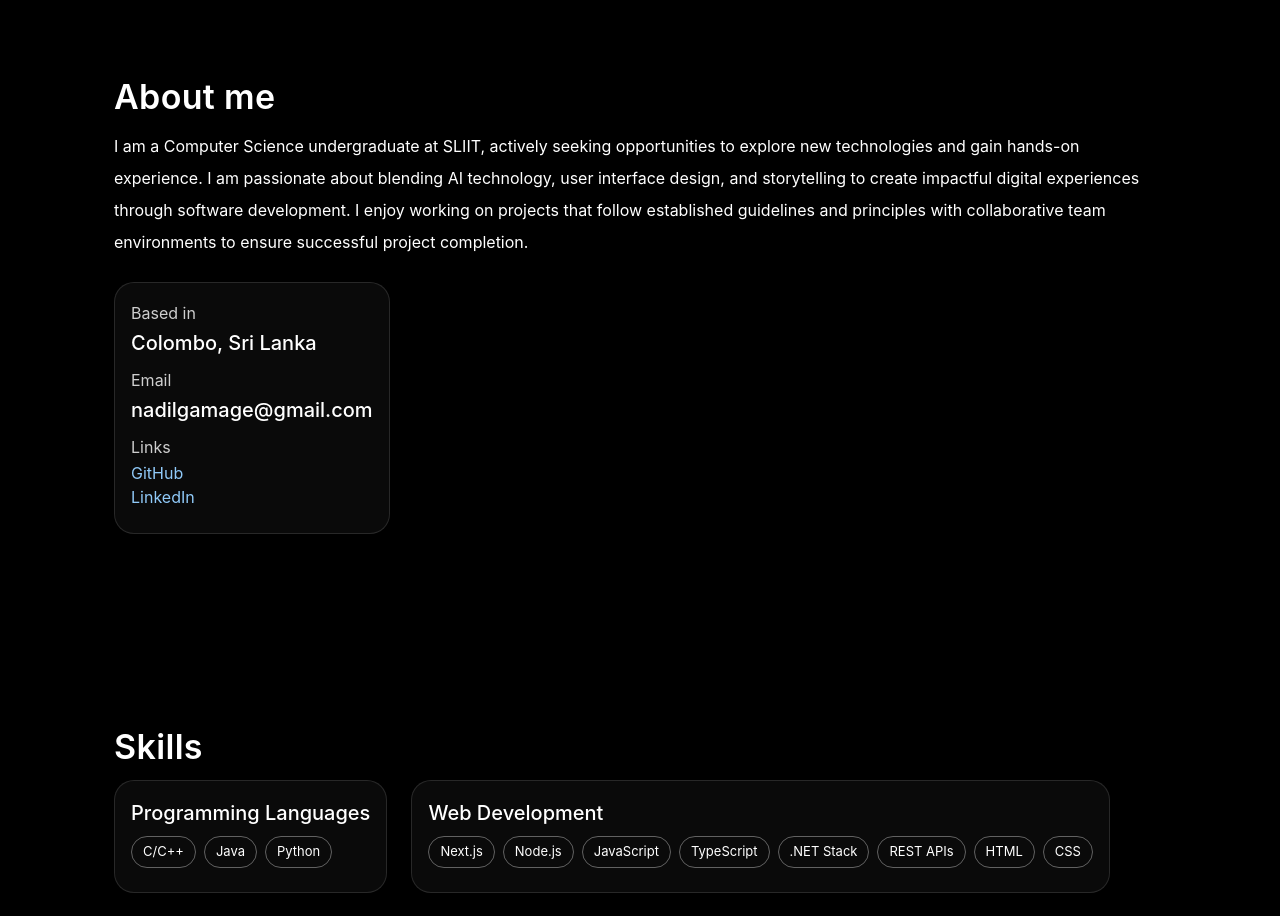
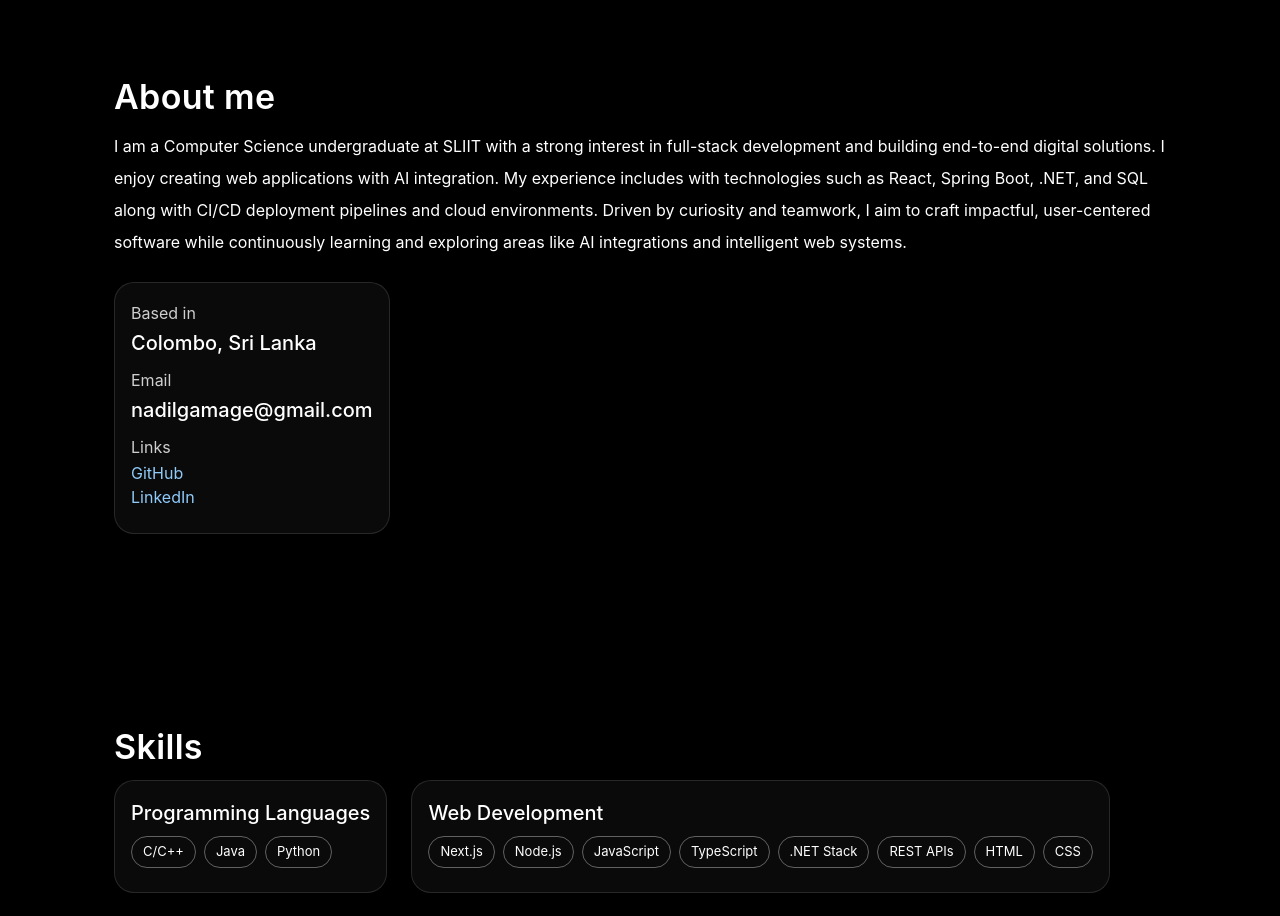
Before and after one commit to Nadil-Dulran/my_portfolio, a React (Create React App) app: page / in a window 1280 px wide. Shown: the part 820-1736 px from the top of the page. Built offline with nearby package versions, Linux system fonts and the light colour scheme.

Commit message:
Update About section

```diff
--- a/src/components/sections/aboutsection.js
+++ b/src/components/sections/aboutsection.js
@@ -11,10 +11,9 @@ export default function AboutSection() {
         <Grid container spacing={3}>
           <Grid item xs={12} md={8}>
             <Typography sx={{ lineHeight: 2.0 }}>
-              I am a Computer Science undergraduate at SLIIT, actively seeking opportunities to explore new technologies and gain
-              hands-on experience. I am passionate about blending AI technology, user interface design, and storytelling to create
-              impactful digital experiences through software development. I enjoy working on projects that follow established
-              guidelines and principles with collaborative team environments to ensure successful project completion.
+              I am a Computer Science undergraduate at SLIIT with a strong interest in full-stack development and building end-to-end digital solutions.
+              I enjoy creating web applications with AI integration. My experience includes with technologies such as React, Spring Boot, .NET, and SQL along with CI/CD deployment pipelines and cloud environments.
+              Driven by curiosity and teamwork, I aim to craft impactful, user-centered software while continuously learning and exploring areas like AI integrations and intelligent web systems.
             </Typography>
           </Grid>
           <Grid item xs={12} md={4}>
```
